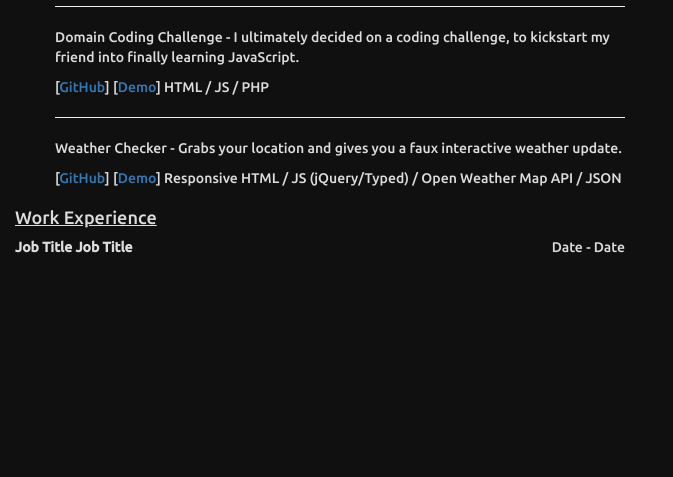
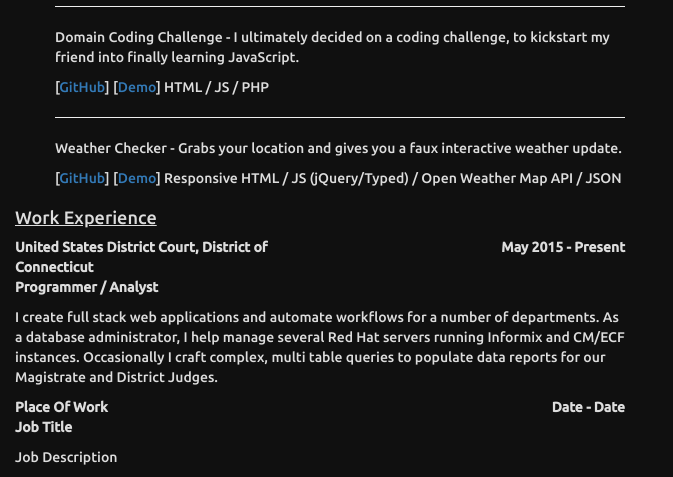
Before and after one commit to Quinncuatro/Henry-Personal-Website, a PHP site: page / in a window 1280 px wide. Shown: the part 533-1010 px from the top of the page, without its empty margins (0-673 px from the left). Before the commit the page ends 786 px from the top, so only its background shows below. Run offline with PHP 8.4, Linux system fonts and the light colour scheme; some libraries are stand-ins or nearby versions.

Commit message:
Some changes on index.php

```diff
--- a/index.php
+++ b/index.php
@@ -82,13 +82,36 @@
 <!-- WORK EXPERIENCE -->
       <h4>Work Experience</h4>
       <div class="row">
-        <div class="col-md-3 col-sm-6 text-left">
-          <p class="bold">Job Title Job Title</p>
+        <div class="col-md-3 col-sm-8 text-left">
+          <p class="bold">United States District Court, District of Connecticut
+          <br>Programmer / Analyst</p>
         </div>
-        <div class="col-md-3 col-sm-6 text-right">
-          <p>Date - Date</p>
+        <div class="col-md-3 col-sm-4 text-right">
+          <p class="bold">May 2015 - Present</p>
         </div>
       </div>
+      <div class="row">
+        <div class="col-md-6 col-sm-12">
+          <p>I create full stack web applications and automate workflows for a number of departments. As a database administrator, I help manage several Red Hat servers running Informix and CM/ECF instances. Occasionally I craft complex, multi table queries to populate data reports for our Magistrate and District Judges.</p>
+        </div>
+      </div>
+
+
+      <div class="row">
+        <div class="col-md-3 col-sm-8 text-left">
+          <p class="bold">Place Of Work
+          <br>Job Title</p>
+        </div>
+        <div class="col-md-3 col-sm-4 text-right">
+          <p class="bold">Date - Date</p>
+        </div>
+      </div>
+      <div class="row">
+        <div class="col-md-6 col-sm-12">
+          <p>Job Description</p>
+        </div>
+      </div>
+
     </div>
   </div>
 </body>
```
